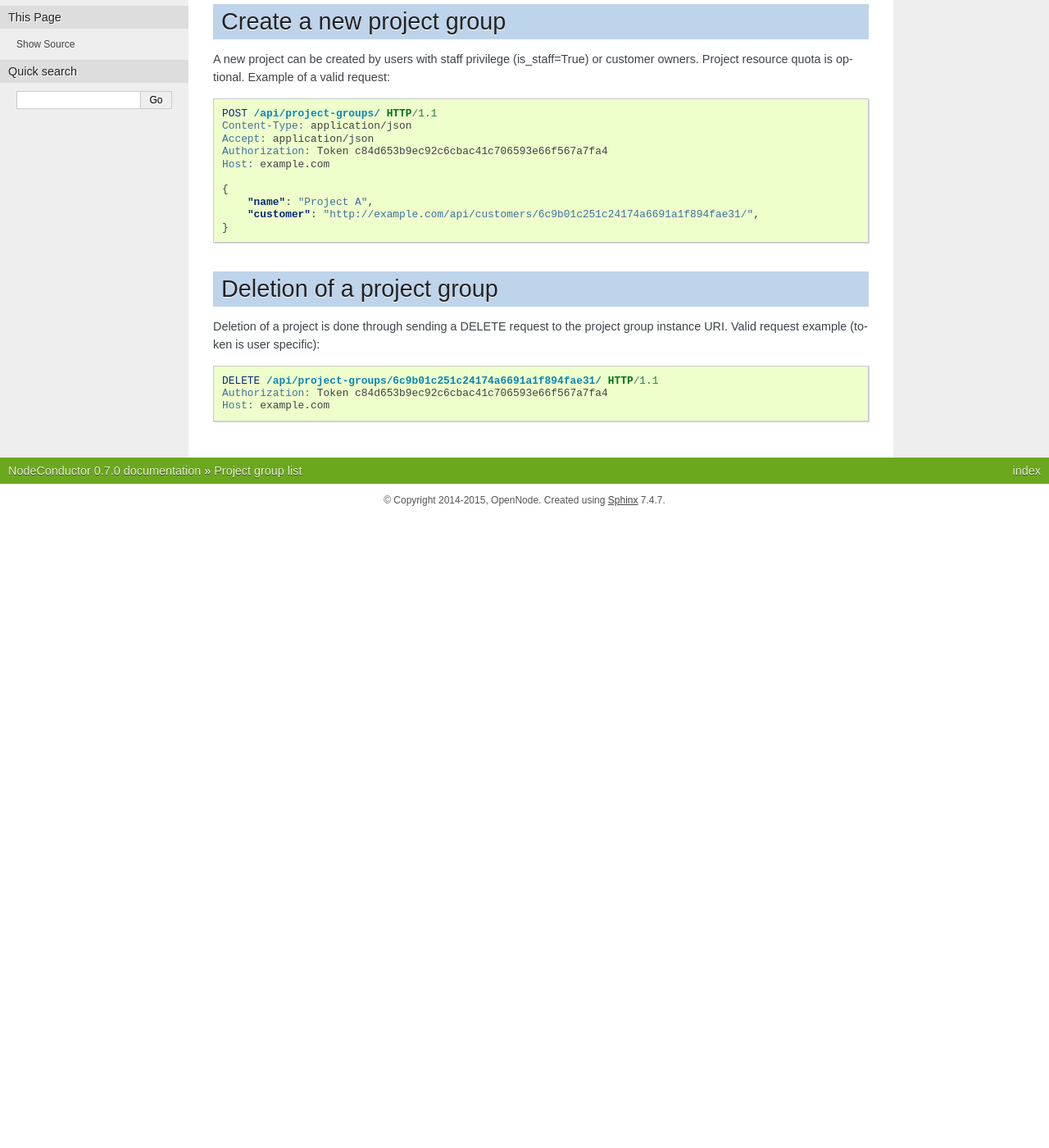
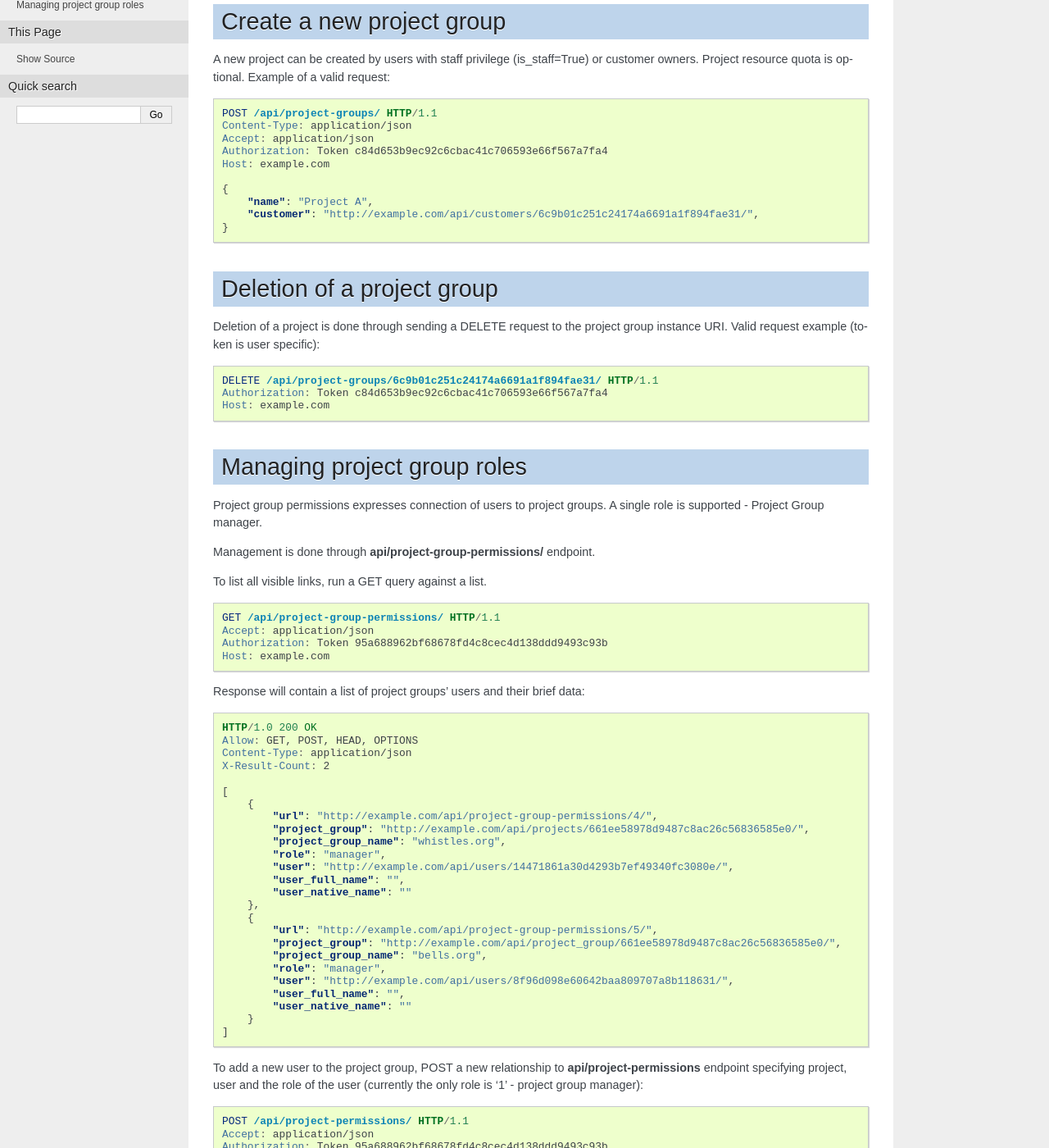
Before and after one commit to opennode/waldur-core, a Sphinx documentation site: the page built from docs/api/project_group.rst, in a window 1280 px wide and 1400 px high, scrolled down 470 px. Shown: the whole window at 82% size. Built offline with Sphinx 7.4.7, drawn with Linux system fonts in a browser that asks for light colours; before the commit the page ends 1100 px from its top, so only the background shows below that; some of the changed text lies outside the part shown.

Commit message:
Fix project group documentation
- NC-174
- Examples of role management via REST

```diff
--- a/docs/api/project_group.rst
+++ b/docs/api/project_group.rst
@@ -52,3 +52,76 @@ Valid request example (token is user specific):
     DELETE /api/project-groups/6c9b01c251c24174a6691a1f894fae31/ HTTP/1.1
     Authorization: Token c84d653b9ec92c6cbac41c706593e66f567a7fa4
     Host: example.com
+
+
+Managing project group roles
+----------------------------
+
+Project group permissions expresses connection of users to project groups. A single role is supported - Project Group
+manager.
+
+Management is done through **api/project-group-permissions/** endpoint.
+
+To list all visible links, run a GET query against a list.
+
+.. code-block:: http
+
+    GET /api/project-group-permissions/ HTTP/1.1
+    Accept: application/json
+    Authorization: Token 95a688962bf68678fd4c8cec4d138ddd9493c93b
+    Host: example.com
+
+Response will contain a list of project groups' users and their brief data:
+
+.. code-block:: http
+
+    HTTP/1.0 200 OK
+    Allow: GET, POST, HEAD, OPTIONS
+    Content-Type: application/json
+    X-Result-Count: 2
+
+    [
+        {
+            "url": "http://example.com/api/project-group-permissions/4/",
+            "project_group": "http://example.com/api/projects/661ee58978d9487c8ac26c56836585e0/",
+            "project_group_name": "whistles.org",
+            "role": "manager",
+            "user": "http://example.com/api/users/14471861a30d4293b7ef49340fc3080e/",
+            "user_full_name": "",
+            "user_native_name": ""
+        },
+        {
+            "url": "http://example.com/api/project-group-permissions/5/",
+            "project_group": "http://example.com/api/project_group/661ee58978d9487c8ac26c56836585e0/",
+            "project_group_name": "bells.org",
+            "role": "manager",
+            "user": "http://example.com/api/users/8f96d098e60642baa809707a8b118631/",
+            "user_full_name": "",
+            "user_native_name": ""
+        }
+    ]
+
+To add a new user to the project group, POST a new relationship to **api/project-permissions** endpoint specifying
+project, user and the role of the user (currently the only role is '1' - project group manager):
+
+.. code-block:: http
+
+    POST /api/project-permissions/ HTTP/1.1
+    Accept: application/json
+    Authorization: Token 95a688962bf68678fd4c8cec4d138ddd9493c93b
+    Host: example.com
+
+    {
+        "project": "http://example.com/api/projects-groups/6c9b01c251c24174a6691a1f894fae31/",
+        "role": "manager",
+        "user": "http://example.com/api/users/82cec6c8e0484e0ab1429412fe4194b7/"
+    }
+
+To remove a user from a project group, delete corresponding connection (**url** field). Successful deletion
+will return status code 204.
+
+.. code-block:: http
+
+    DELETE /api/project-group-permissions/42/ HTTP/1.1
+    Authorization: Token 95a688962bf68678fd4c8cec4d138ddd9493c93b
+    Host: example.com
```
Also changed, not shown: docs/api/project.rst (+4 -16 lines).
